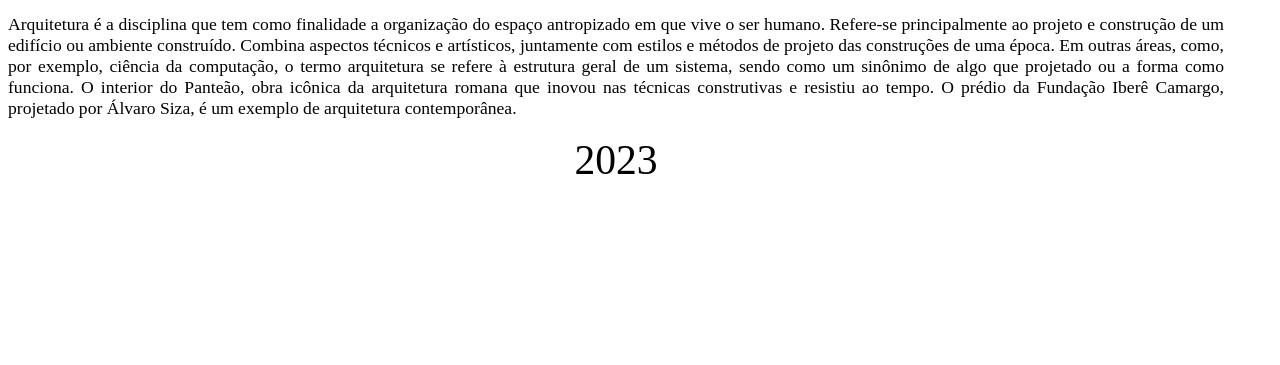
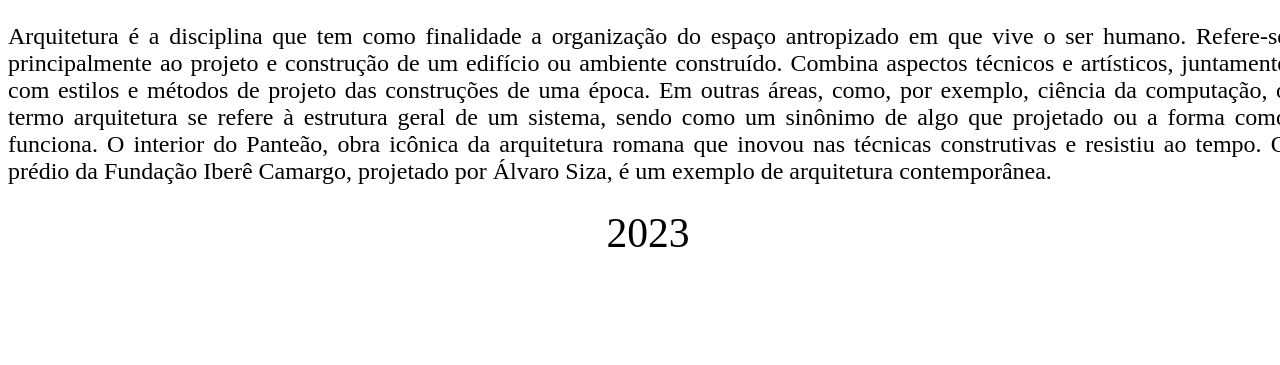
Before and after one commit to Rafael-Marcio/Projeto, a PHP site: page /arquitetura.html in a window 1280 px wide. Shown: the part 867-1232 px from the top of the page. Run offline with PHP 8.4, Linux system fonts and the light colour scheme.

Commit message:
rafael-marcio

```diff
--- a/atividades/CSS/arquitetura.css
+++ b/atividades/CSS/arquitetura.css
@@ -2,6 +2,9 @@ body{
     width: 100vw;
     height: 95vw;
     background-color: white;
+    display: flex;
+    flex-direction: column;
+    align-items: center;
 }
 header{
     width: 100%;
@@ -12,12 +15,13 @@ header{
 }
 img{
     width: 100%;
+    max-width: 300px !important;
     height: 50%;
     margin-top: 10%;
 }
-p{
+.texto{
     text-align: justify !important;
-    font-size: 110%;
+    font-size: 150%;
 }
 footer{
     text-align: center;
--- a/atividades/CSS/mecanica.css
+++ b/atividades/CSS/mecanica.css
@@ -2,7 +2,11 @@ body{
     width: 95vw;
     height: 95vw;
     background-color: white;
+    display: flex;
+    flex-direction: column;
+    align-items: center;
 }
+
 header{
     width: 100%;
     height: 10%;
--- a/atividades/CSS/medicina.css
+++ b/atividades/CSS/medicina.css
@@ -2,6 +2,9 @@ body{
     width: 95vw;
     height: 95vw;
     background-color: white;
+    display: flex;
+    flex-direction: column;
+    align-items: center;
 }
 header{
     width: 100%;
--- a/atividades/CSS/sistemas.css
+++ b/atividades/CSS/sistemas.css
@@ -2,6 +2,9 @@ body{
     width: 95vw;
     height: 95vw;
     background-color: white;
+    display: flex;
+    flex-direction: column;
+    align-items: center;
 }
 header{
     width: 100%;
--- a/atividades/arquitetura.html
+++ b/atividades/arquitetura.html
@@ -3,13 +3,13 @@
 <head>
     <meta charset="UTF-8">
     <meta name="viewport" content="width=device-width, initial-scale=1.0">
-    <link rel="stylesheet" href="CSS/mecanica.css">
+    <link rel="stylesheet" href="CSS/arquitetura.css">
     <title>Arquitetura</title>
 </head>
 <body>
     <header>Arquitetura</header>
     <img src="https://img.freepik.com/vetores-premium/design-de-logotipo-de-arquitetura-construcao-casa-e-propriedade_327747-45.jpg" alt="">
-    <p>Arquitetura é a disciplina que tem como finalidade a organização do espaço antropizado em que vive o ser humano. Refere-se principalmente ao projeto e construção de um edifício ou ambiente construído. Combina aspectos técnicos e artísticos, juntamente com estilos e métodos de projeto das construções de uma época. Em outras áreas, como, por exemplo, ciência da computação, o termo arquitetura se refere à estrutura geral de um sistema, sendo como um sinônimo de algo que projetado ou a forma como funciona.
+    <p class="texto">Arquitetura é a disciplina que tem como finalidade a organização do espaço antropizado em que vive o ser humano. Refere-se principalmente ao projeto e construção de um edifício ou ambiente construído. Combina aspectos técnicos e artísticos, juntamente com estilos e métodos de projeto das construções de uma época. Em outras áreas, como, por exemplo, ciência da computação, o termo arquitetura se refere à estrutura geral de um sistema, sendo como um sinônimo de algo que projetado ou a forma como funciona.
 
 
         O interior do Panteão, obra icônica da arquitetura romana que inovou nas técnicas construtivas e resistiu ao tempo.
--- a/atividades/sistemas.html
+++ b/atividades/sistemas.html
@@ -3,7 +3,7 @@
 <head>
     <meta charset="UTF-8">
     <meta name="viewport" content="width=device-width, initial-scale=1.0">
-    <link rel="stylesheet" href="CSS/mecanica.css">
+    <link rel="stylesheet" href="CSS/sistemas.css">
     <title>Engenharia Mecanica</title>
 </head>
 <body>
```
